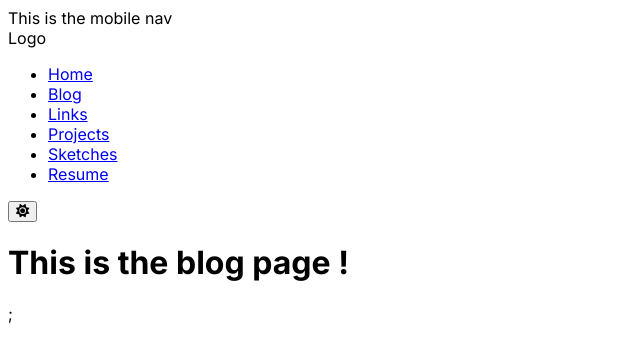
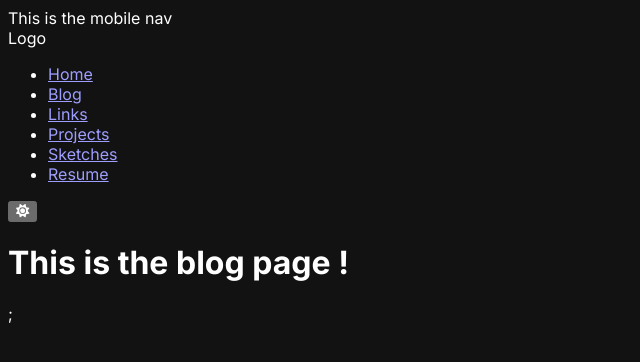
Before and after one commit to StrixSC/strix.site, a Next.js app: page /blog in a window 1280 px wide. Both pictures are taken after a click on the button 20 px from the left and 211 px from the top of the page. Shown: the top 362 px of the page, without its empty margins (0-640 px from the left). Built offline with nearby package versions, Linux system fonts and the light colour scheme.

Commit message:
feat: added theme changer with next-themes

```diff
--- a/components/LayoutTemplate.tsx
+++ b/components/LayoutTemplate.tsx
@@ -1,5 +1,6 @@
 import Head from 'next/head';
 import { useRouter } from 'next/router';
+import { useState } from 'react';
 import MobileNav from './MobileNav';
 import Nav from './Nav';
 
@@ -12,10 +13,11 @@ const LayoutTemplate = (props: any) => {
         type: 'website',
         ...customMeta
     };
-
+    console.log(meta);
+    const [isDark, setDark] = useState();
     const router = useRouter();
     return (
-        <div>
+        <div className={isDark ? 'dark' : ''}>
             <Head>
                 <title>{meta.title} </title>
                 <meta name="robots" content="follow, index" />
--- a/components/ModeToggleButton.tsx
+++ b/components/ModeToggleButton.tsx
@@ -1,18 +1,19 @@
 import { FontAwesomeIcon } from '@fortawesome/react-fontawesome';
 import { faMoon } from '@fortawesome/free-solid-svg-icons';
 import { faSun } from '@fortawesome/free-solid-svg-icons';
-import { useState } from 'react';
+import { useTheme } from 'next-themes';
 
 const ModeToggleButton = (props: any) => {
-    const [isDark, setDark] = useState(false);
+    const { theme, setTheme } = useTheme();
 
     return (
         <button
+            className="w-9 h-9 bg-gray-200 rounded-lg dark:bg-gray-600 flex items-center justify-center hover:ring-2 ring-gray-300 transition-all"
             onClick={() => {
-                setDark(isDark ? false : true);
+                setTheme(theme === 'dark' ? 'light' : 'dark');
             }}>
-            {isDark && <FontAwesomeIcon icon={faSun} />}
-            {!isDark && <FontAwesomeIcon icon={faMoon} />}
+            {theme === 'dark' && <FontAwesomeIcon icon={faSun} />}
+            {theme === 'light' && <FontAwesomeIcon icon={faMoon} />}
         </button>
     );
 };
--- a/components/Nav.tsx
+++ b/components/Nav.tsx
@@ -5,15 +5,14 @@ import ModeToggleButton from './ModeToggleButton';
 import NavItem from './NavItem';
 
 const Nav = (props: any) => {
-    const router = useRouter();
     const [mounted, setMounted] = useState(false);
     useEffect(() => setMounted(true), []);
     // After mounting, we have access to the theme
     return (
-        <nav className="flex justify-between">
+        <nav className="flex justify-between items-center">
             <Logo></Logo>
-            <div className="flex flex-wrap gap-8">
-                <ul className="list-none flex flex-wrap gap-4">
+            <div className="flex flex-wrap gap-8 items-center">
+                <ul className="list-none flex flex-wrap gap-4 items-center">
                     <li className="">
                         <NavItem text="Home" href="/"></NavItem>
                     </li>
--- a/package.json
+++ b/package.json
@@ -33,6 +33,7 @@
     "eslint-plugin-prettier": "^4.2.1",
     "eslint-plugin-react": "^7.32.0",
     "eslint-plugin-react-hooks": "^4.6.0",
+    "next-themes": "^0.2.1",
     "postcss": "^8.4.21",
     "tailwindcss": "^3.2.4",
     "typescript": "^4.8.3"
--- a/pages/_app.tsx
+++ b/pages/_app.tsx
@@ -1,14 +1,17 @@
 // pages/_app.js
 import 'tailwindcss/tailwind.css';
+import { ThemeProvider } from 'next-themes';
 import { Inter } from '@next/font/google';
 
 const inter = Inter();
 
 const MyApp = ({ Component, pageProps }): any => {
     return (
-        <main className={inter.className}>
-            <Component {...pageProps} />;
-        </main>
+        <ThemeProvider attribute="class">
+            <main className={inter.className}>
+                <Component {...pageProps} />;
+            </main>
+        </ThemeProvider>
     );
 };
 
```
Also changed, not shown: 1 other file (tests, documents, lock files or other folders).
